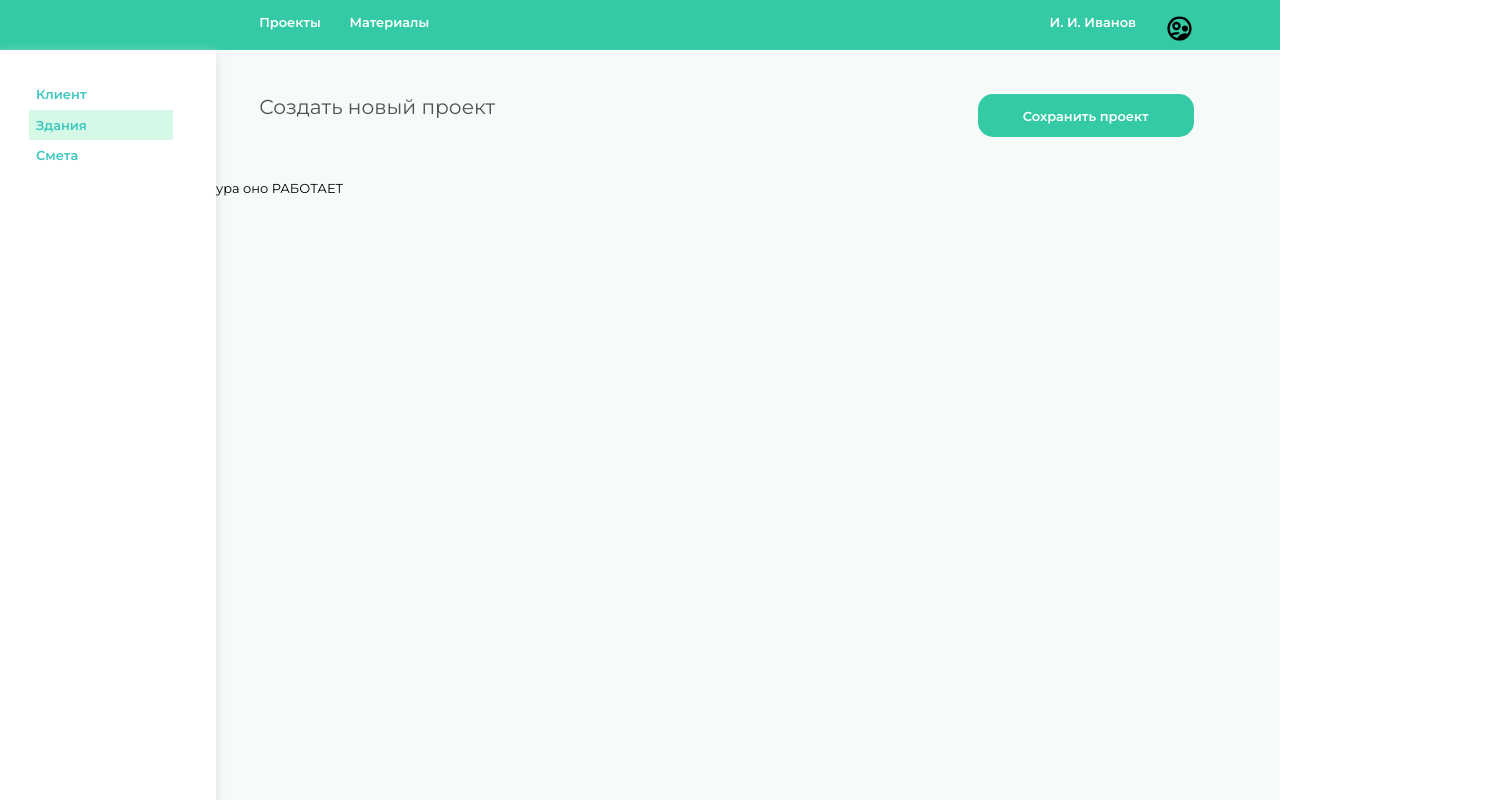
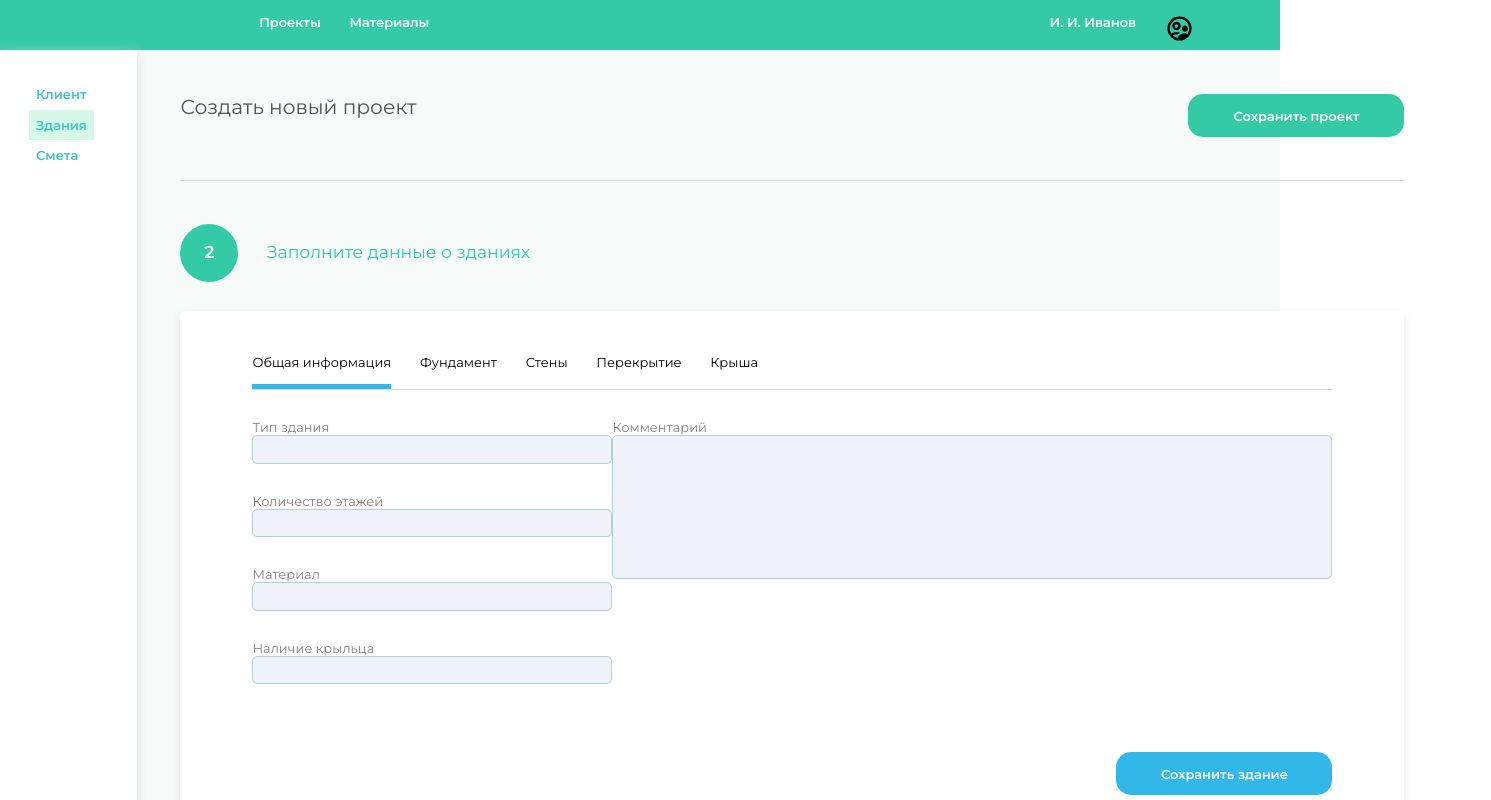
Before and after one commit to MariaSadovn1kova/project_and_resource_management, a Vue app in the folder client/: page /create in a window 1280 px wide. Both pictures are taken after a click on the element "Здания". Shown: the top 800 px of the page, 1491 px wide, since content can reach past the window. Built offline with nearby package versions, Linux system fonts and the light colour scheme.

Commit message:
Страница информации о зданиях в проекте

```diff
--- a/client/src/components/Buildings.vue
+++ b/client/src/components/Buildings.vue
@@ -1,15 +1,224 @@
 <script>
     export default {
-        name: "Buildings"
+        name: "Buildings",
+
+        data(){
+            return{
+                active: "Общая информация"
+            }
+        },
+
+        methods: {
+            setActive_item1() {
+                this.active = "Общая информация"
+                console.log(this.active)
+            },
+
+            setActive_item2(){
+                this.active = "Фундамент"
+                console.log(this.active)
+            },
+
+            setActive_item3(){
+                this.active = "Стены"
+                console.log(this.active)
+            },
+
+            setActive_item4(){
+                this.active = "Перекрытие"
+                console.log(this.active)
+            },
+
+            setActive_item5(){
+                this.active = "Крыша"
+                console.log(this.active)
+            }
+        }
     }
 </script>
 
 <template>
-    <div>
-        ура оно РАБОТАЕТ
+   <div class = "buldings__container">
+        <div class = "sub__tittle">
+            <div class="step__one">
+                2
+            </div>
+            <div class="step__one-tittle">
+                Заполните данные о зданиях
+            </div>
+        </div>
+
+        <div class="buldings__form">
+            <div class="project__sub_menu">
+                <div v-if = "this.active == 'Общая информация'" class="sub_menu__item active" v-on:click="setActive_item1">
+                    Общая информация
+                </div>
+                <div v-else class="sub_menu__item" v-on:click="setActive_item1">
+                    Общая информация
+                </div>
+                <div v-if = "this.active == 'Фундамент'" class="sub_menu__item active" v-on:click="setActive_item2">
+                    Фундамент
+                </div>
+                <div v-else class="sub_menu__item" v-on:click="setActive_item2">
+                    Фундамент
+                </div>
+                <div v-if = "this.active == 'Стены'" class="sub_menu__item active" v-on:click="setActive_item3">
+                    Стены
+                </div>
+                <div v-else class="sub_menu__item" v-on:click="setActive_item3">
+                    Стены
+                </div>
+                <div v-if = "this.active == 'Перекрытие'" class="sub_menu__item active" v-on:click="setActive_item4">
+                    Перекрытие
+                </div>
+                <div v-else class="sub_menu__item" v-on:click="setActive_item4">
+                    Перекрытие
+                </div>
+                <div v-if = "this.active == 'Крыша'" class="sub_menu__item active" v-on:click="setActive_item5">
+                    Крыша
+                </div>
+                <div v-else class="sub_menu__item" v-on:click="setActive_item5">
+                    Крыша
+                </div>
+            </div>
+
+            <!-- Общая информация -->
+            <form action="" class="base-information__form"  v-if = "this.active == 'Общая информация'">
+                <div class="left__forms">
+                    <div class = "input__container">
+                        <div class="input__tittle">Тип здания</div>
+                        <input type="text" class="buldings__type base-information__input">
+                    </div>
+                    <div class = "input__container">
+                        <div class="input__tittle">Количество этажей</div>
+                        <input type="text" class="buldings__type base-information__input">
+                    </div>
+                    <div class = "input__container">
+                        <div class="input__tittle">Материал</div>
+                        <input type="text" class="buldings__type base-information__input">
+                    </div>
+                    <div class = "input__container">
+                        <div class="input__tittle">Наличие крыльца</div>
+                        <input type="text" class="buldings__type base-information__input">
+                    </div>
+                </div>
+                <div class="right__forms">
+                    <div class = "input__container">
+                        <div class="input__tittle">Комментарий</div>
+                        <input type="text" class="comment_input base-information__input">
+                    </div>
+                    <div class="save__button">Сохранить здание</div>
+                </div>
+            </form>
+        </div>
     </div>
 </template>
 
-<style>
+<style lang="scss">
+    .buldings__container{
+        margin: 0 6rem 0 3rem;
 
+        .sub__tittle{
+        padding-top: 3rem;
+        border-top: 1px solid #D8D8D8;
+
+            .step__one{
+                text-align: center;
+                color: #fff;
+                font-weight: 600;
+                width: 4rem;
+                height: 4rem;
+                padding-top: 1.2rem;
+                border-radius: 100%;
+                background: #34caa5;
+                font-size: 1.2rem;
+            }
+
+            .step__one-tittle{
+                font-size: 1.2rem;
+                color: #34caa5;
+                padding-top: 1.2rem;
+                margin-left: 2rem;
+            }
+        }
+
+        .base-information__form{
+            display: flex;
+            justify-content: space-between;
+        }
+
+        .sub__tittle{
+            display: flex;
+        }
+
+        .save__button{
+            background-color: #31B8E8;
+            color: #fff;
+            cursor: pointer;
+            height: 3rem;
+            padding: 1rem;
+            width: 15rem;
+            text-align: center;
+            border-radius: 15px;
+            margin-left: auto;
+            margin-top: 12rem;
+            font-weight: 600;
+        }
+
+        .buldings__form{
+            margin-top: 2rem;
+            box-shadow: 0px 4px 10px rgb(230, 230, 230);
+            background-color: #fff;
+            border-radius: 5px;
+            padding: 3rem 5rem 3rem 5rem;
+        }
+
+        .input__container{
+            margin-top: 2rem;
+
+            .base-information__input{
+            box-shadow: none;
+            border: 1px solid #B4D4CA;
+            border-radius: 5px;
+            background-color: #EFF2FB;
+            height: 2rem;
+            width: 25rem;
+            outline:none;
+        }
+
+            .input__tittle{
+                color: #828282;
+                width: 25rem;
+            }
+
+            .comment_input{
+                width: 50rem;
+                height: 10rem;
+            }
+
+        }
+
+        .project__sub_menu{
+            display: flex;
+            border-bottom: 1px solid #D8D8D8;
+
+            .sub_menu__item{
+                margin-right: 2rem;
+                height: 100%;
+                padding-bottom: 1rem;
+                cursor: pointer;
+            }
+
+            .sub_menu__item{
+
+                &.active{
+                    border-bottom: 5px solid #31B8E8;
+                }
+            }
+
+            .sub_menu__item:hover{
+                border-bottom: 5px solid #31B8E8;
+            }
+        }
+    }
 </style>
--- a/client/src/views/CreateProject.vue
+++ b/client/src/views/CreateProject.vue
@@ -8,12 +8,13 @@
             Customer,
             Buildings
         },
+
         data(){
             return{
-                count: 4,
                 active: "Клиент"
             }
         },
+
         methods: {
             setActive_item1() {
                 this.active = "Клиент"
```
